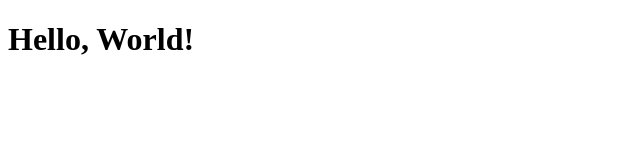
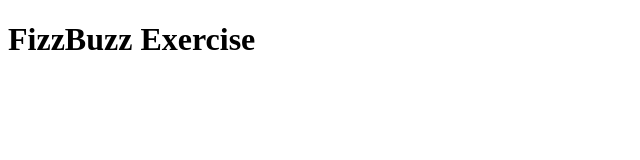
Before and after one commit to evelyn-cp/hiring-coders, a plain HTML site: page ExerciciosAulas/FizzBuzz/index.html in a window 1280 px wide. Shown: the whole page, without its empty margins (0-640 px from the left). Drawn offline with Linux system fonts and the light colour scheme; files whose address does not match are found by name.

Commit message:
Atualiza HTML

```diff
--- a/ExerciciosAulas/FizzBuzz/index.html
+++ b/ExerciciosAulas/FizzBuzz/index.html
@@ -9,7 +9,7 @@
 <body>
 
     <div>
-        <h1>Hello, World!</h1>
+        <h1>FizzBuzz Exercise</h1>
     </div>
 
 
```
